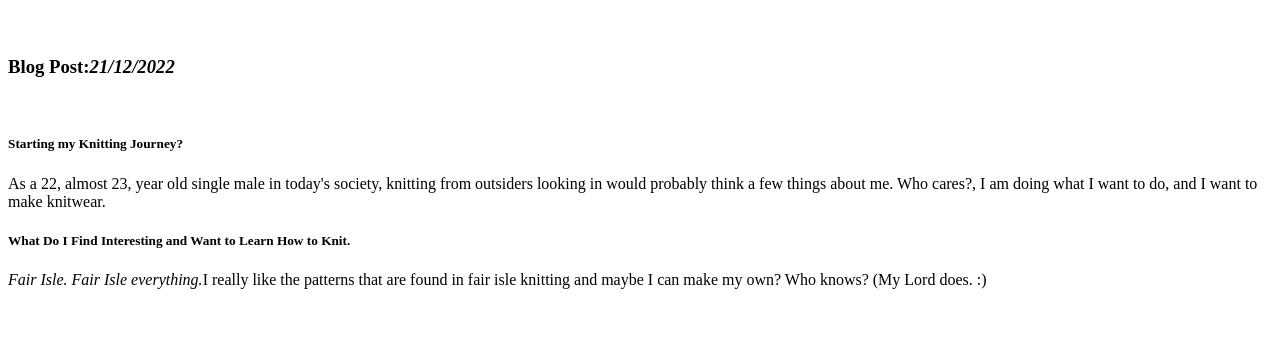
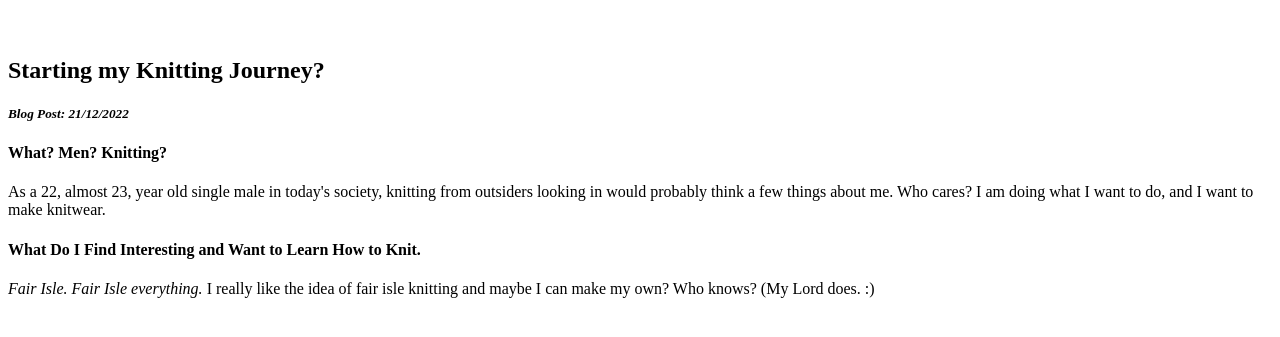
Before and after one commit to moormanjacob/top-assignments, a plain HTML site: page html-lessons/blog-lesson/index.html in a window 1280 px wide. Shown: the part 61-398 px from the top of the page. Drawn offline with Linux system fonts and the light colour scheme.

Commit message:
Edited Text

```diff
--- a/html-lessons/blog-lesson/index.html
+++ b/html-lessons/blog-lesson/index.html
@@ -11,15 +11,15 @@
         <h1>Ice-Cold: Blogging My Adventures One Post at a Time</h1>
         <br />
 
-        <h3><strong>Blog Post:</strong><em>21/12/2022</em></h3>
-        <br />
+        <h2>Starting my Knitting Journey?</h2>
+        <h5><em><strong>Blog Post: </strong>21/12/2022</em></h5>
 
-        <h5>Starting my Knitting Journey?</h5>
-        <p>As a 22, almost 23, year old single male in today's society, knitting from outsiders looking in would probably think a few things about me. Who cares?, I am doing what I want to do, and I want to make knitwear.</p>
+        <h4>What? Men? Knitting?</h4>
+        <p>As a 22, almost 23, year old single male in today's society, knitting from outsiders looking in would probably think a few things about me. Who cares? I am doing what I want to do, and I want to make knitwear.</p>
 
-        <h5>What Do I Find Interesting and Want to Learn How to Knit.</h5>
+        <h4>What Do I Find Interesting and Want to Learn How to Knit.</h4>
 
-        <p><em>Fair Isle. Fair Isle everything.</em>I really like the patterns that are found in fair isle knitting and maybe I can make my own? Who knows? (My Lord does. :)</p>
+        <p><em>Fair Isle. Fair Isle everything. </em>I really like the idea of fair isle knitting and maybe I can make my own? Who knows? (My Lord does. :)</p>
 
     </body>
 </html>
```
